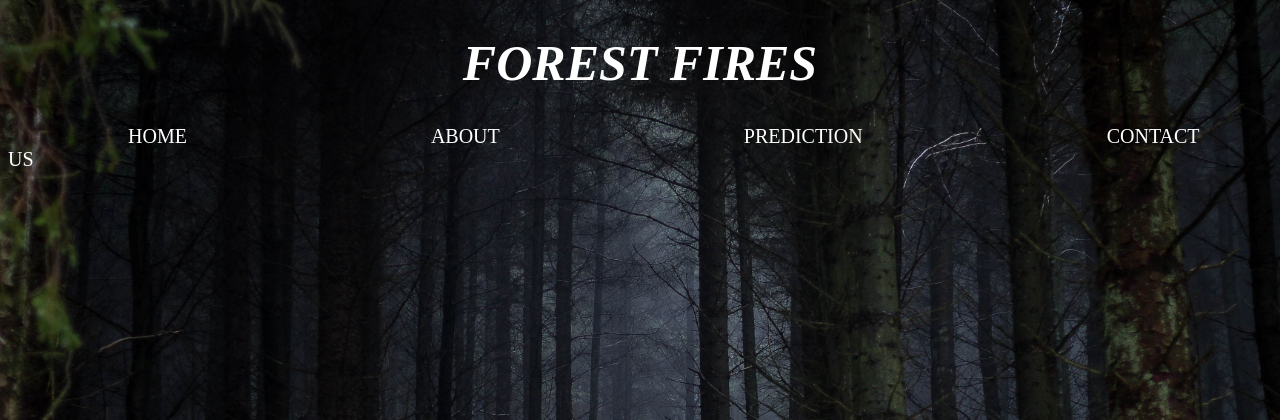
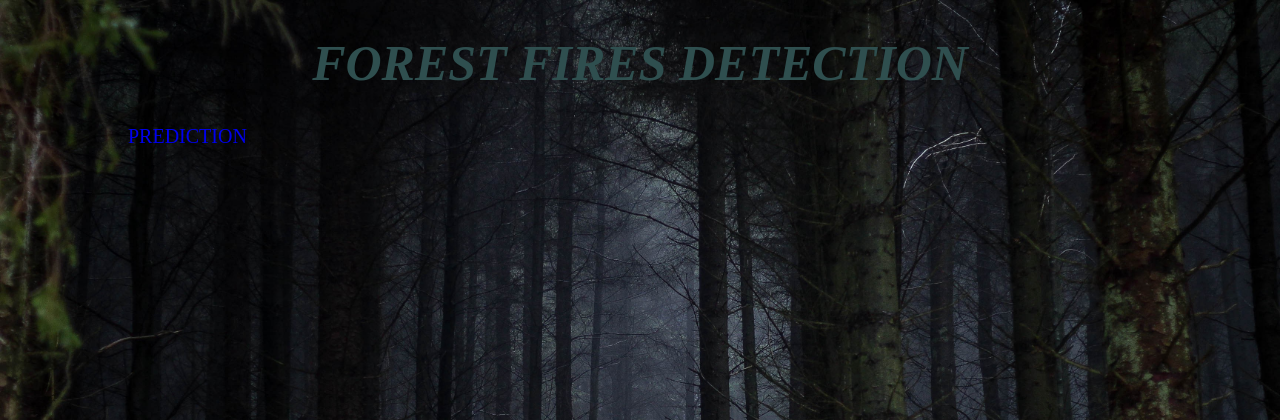
Before and after one commit to Sesikiran1251/ForestFiresDetection, a Flask app: template templates/home.html in a window 1280 px wide. Shown: the top 420 px of the page. Run offline with Flask 2, Linux system fonts and the light colour scheme; the template is opened without the code that fills it, so the values that code supplies are empty; parts of the project's set-up code (start-up, migrations or seed data) failed here and were passed over.

Commit message:
Add files via upload

```diff
--- a/App.py
+++ b/App.py
@@ -5,25 +5,8 @@ import warnings
 warnings.filterwarnings('ignore')
 
 app = Flask(__name__)
-model = pickle.load(open('Model/model_.pkl', 'rb'))
-
+model = pickle.load(open('model_.pkl', 'rb'))
 @app.route('/')
-def home():
-    return render_template('home.html')
-
-@app.route('/index')
-def index():
-    return render_template('home.html')
-
-@app.route('/about')
-def about():
-    return render_template('about.html')
-
-@app.route('/contact')
-def contact():
-    return render_template('contact.html')
-
-@app.route('/prediction')
 def prediction():
     return render_template('prediction.html')
 
--- a/templates/home.html
+++ b/templates/home.html
@@ -1,36 +1,47 @@
 <!DOCTYPE html>
 <html>
 <head>
+<meta name="viewport" content="width=device-width,initial-scale=1.0">
 <style>
 body{
 	background-repeat:no-repeat;
 	background-size:cover;
 	overflow:hidden;
+	height:100%;
+
 }
+
 a{
 	padding:0px 120px;
-	color:#ffffff;
 	font-size:20px;
 	text-decoration:none;
 }
 h1{
-	color:#ffffff;
+	color:#2F4F4F;
 	font-size:50px;
+
 }
+table{
+	color:white;
+	}
+@media only screen and (max-width:620px){
+	body,a,h1{
+		width:100%;
+		height:100%;
+		}
+	}
 a:hover{color:#FFD700;}
 
 </style>
 </head>
 <body style="background-image:url('static/fire2.jpeg')">
 <div height="150px" width="1300px" name="one">
-<center><h1 target="one"><I><b>FOREST FIRES</b></I></h1></center>
+<center><h1 target="one"><I><b>FOREST FIRES DETECTION</b></I></h1></center>
 </div>
 <div height="50px" width="1300px">
 
-<a href="{{url_for('index')}}">HOME</a>
-<a href="{{url_for('about')}}" target="three">ABOUT</a>
+
 <a href="{{url_for('prediction')}}" target="three">PREDICTION</a>
-<a href="{{url_for('contact')}}" target="three">CONTACT US</a>
 
 </div>
 </body>
```
Also changed, not shown: templates/prediction.html (+15 -6 lines).
